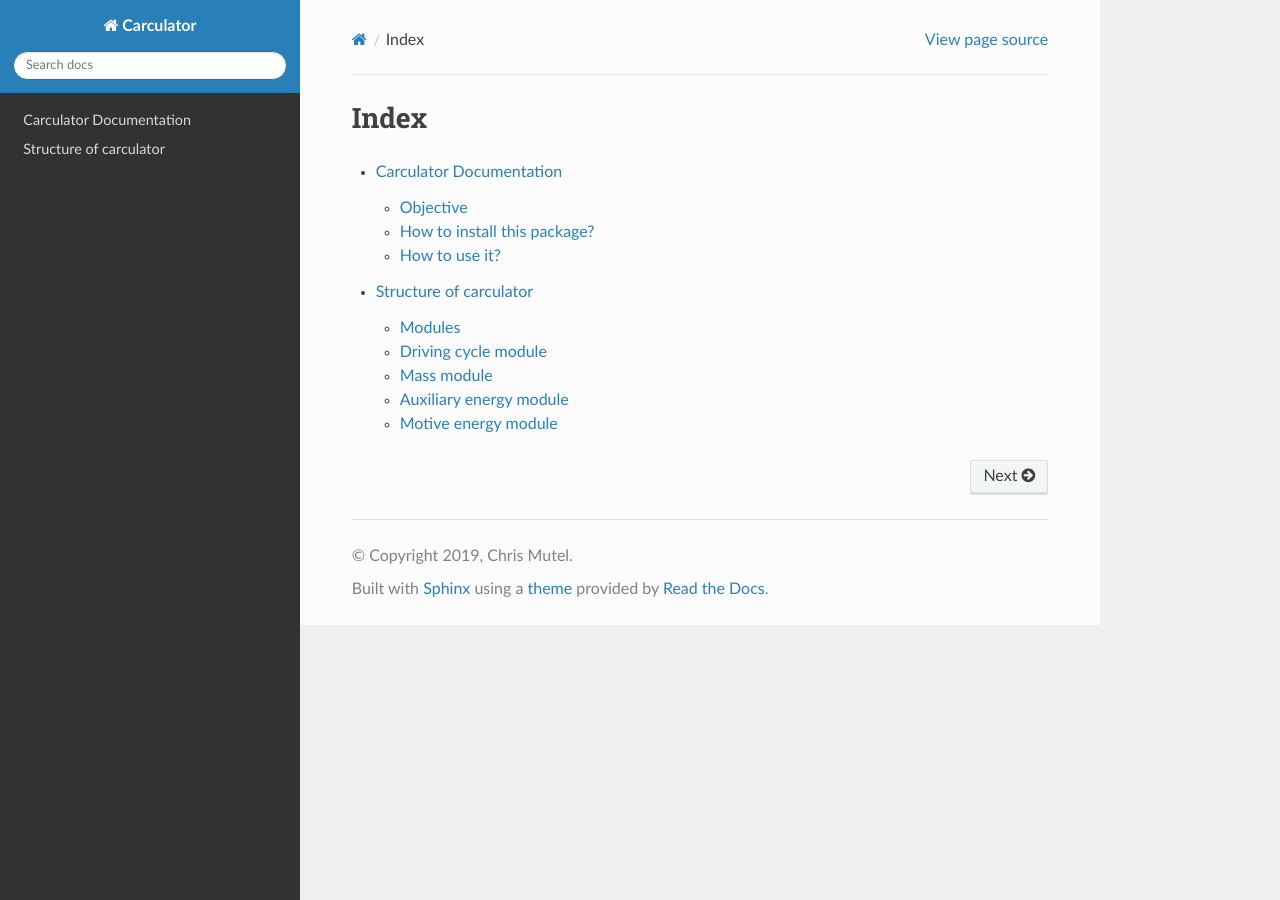
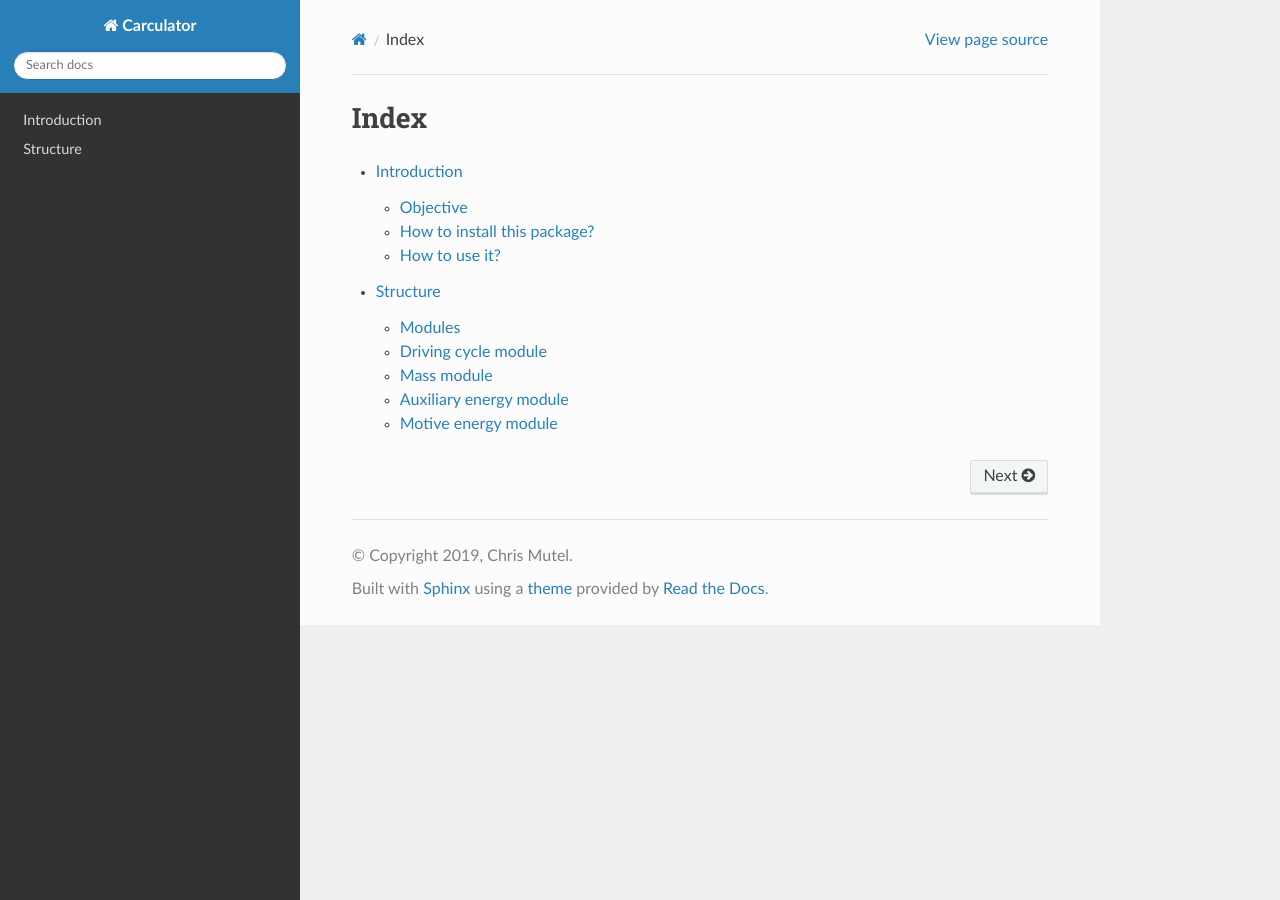
Before and after one commit to romainsacchi/carculator, a Sphinx documentation site: the page built from docs/index.rst, in a window 1280 px wide. Built offline with Sphinx 7.4.7 and the Read the Docs theme 2.0.0, drawn with Linux system fonts in a browser that asks for light colours.

Commit message:
Update of docs

```diff
--- a/docs/introduction.rst
+++ b/docs/introduction.rst
@@ -1,5 +1,5 @@
-Carculator Documentation
-========================
+Introduction
+============
 
 **Carculator** allows to calculate life cycle inventories for 112 different car profiles, according to selected:
 
--- a/docs/structure.rst
+++ b/docs/structure.rst
@@ -1,5 +1,5 @@
-Structure of carculator
-=======================
+Structure
+=========
 
 .. image:: https://github.com/romainsacchi/coarse/raw/master/docs/coarse.png
     :width: 900
```
